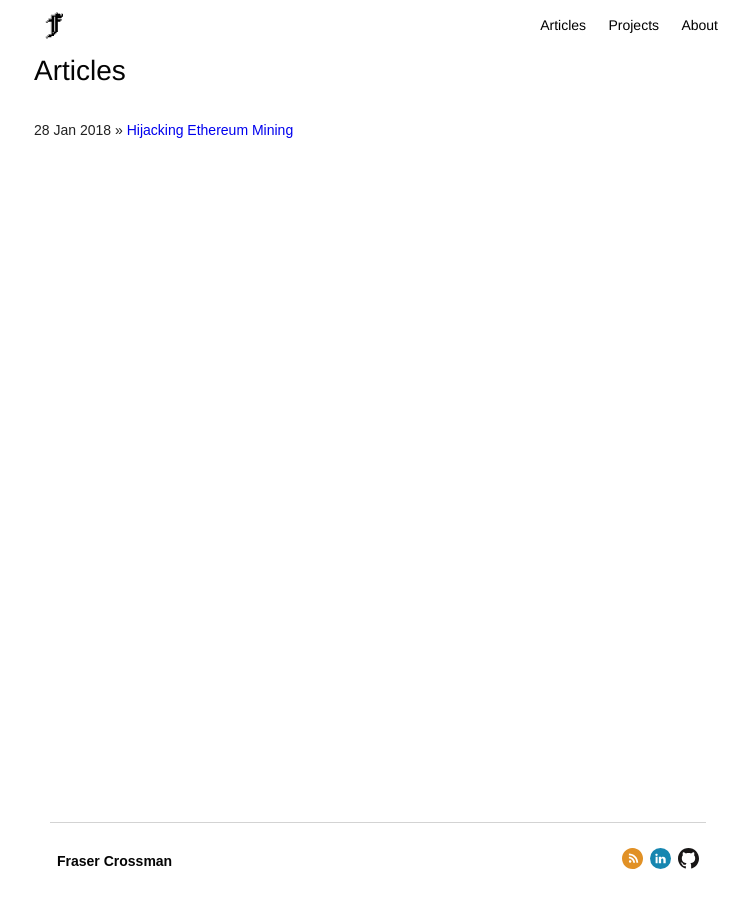
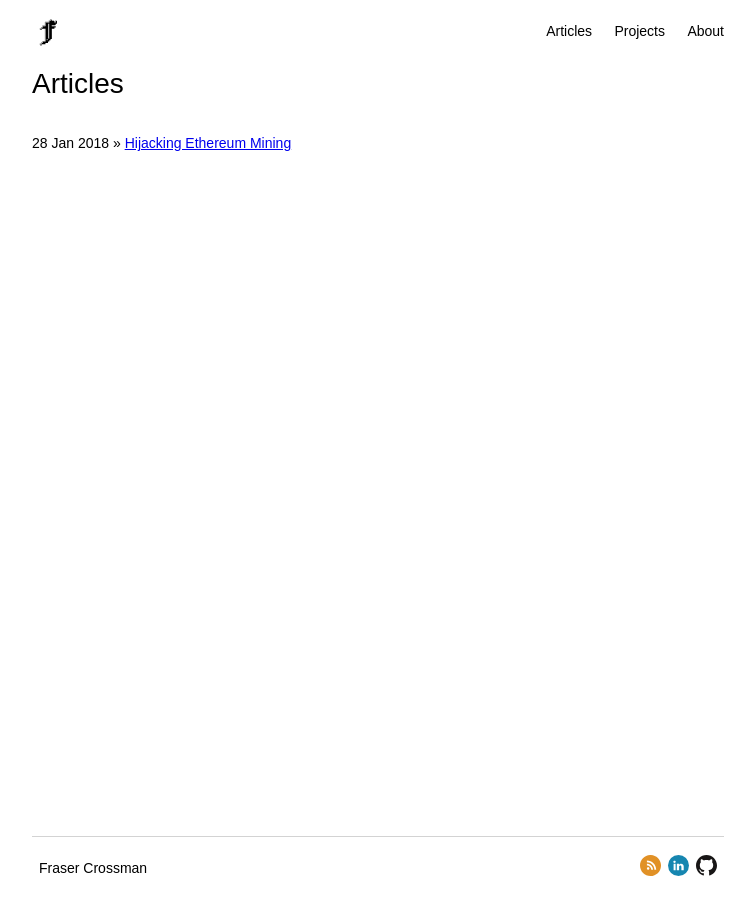
Before and after one commit to frasercrossman/frasercrossman.github.io, a Jekyll site: the page built from index.html, in a window 1280 px wide. Shown: the whole page, without its empty margins (262-1016 px from the left). Built offline with Jekyll 4.4.1, drawn with Linux system fonts in a browser that asks for light colours.

Commit message:
Simplified SCSS by removing unnecessary and pointless styling

```diff
--- a/_sass/content.scss
+++ b/_sass/content.scss
@@ -1,58 +1,54 @@
-/* ------------------------------------------------------------------------------------------- */
-/* main content */
 div.content {
   flex: 1 0 auto; /* expand to fill space */
   box-flex: 1 0 auto;
   -ms-flex: 1 0 auto;
   -webkit-flex: 1 0 auto;
-
-  background: white;
-  margin: 0px 16px;
 }
 
+/* styling for generated article */
 div.content:not(.sub) h1:first-child {
-  margin-top:0;
+  margin-top: 0;
 }
 
 div.content *[align="right"] {
-  margin:0 0 1em 1.5em;
+  margin: 0 0 1em 1.5em;
 }
 
 div.content *[align="left"] {
-  margin:0 1.5em 1em 0;
+  margin: 0 1.5em 1em 0;
 }
 
 div.content li {
   margin-left: 2em;
-  margin-bottom:0.2em;
+  margin-bottom: 0.2em;
 }
 
 div.content ul > li {
-  margin-left:1.4em;
+  margin-left: 1.4em;
 }
 
 div.content ul.minimal {
-  list-style:none;
+  list-style: none;
 }
 
 div.content ul.minimal > li {
-  margin-left:0;
+  margin-left: 0;
 }
 
 div.content blockquote {
-  border-left:4px solid #ddd;
-  padding:0 0 0 20px;
+  border-left: 4px solid #ddd;
+  padding: 0 0 0 20px;
   color: #777;
   text-rendering: optimizelegibility;
 }
 
 div.content div.quotation blockquote {
-  margin-left:-30px;
+  margin-left: -30px;
 }
 
 div.content center {
-  margin:2em 0;
-  user-select:none;
+  margin: 2em 0;
+  user-select: none;
   cursor: default;
   color: #ccc;
 }
@@ -63,20 +59,15 @@
   border-radius: 3px;
 }
 
-div.content pre > code {
-  /*background-color: none;*/
-  border-radius: 0;
-}
-
 div.content pre {
-  line-height:1.25;
+  line-height: 1.25;
   overflow-x: auto;
   color: #333;
-  padding:16px;
+  padding: 16px;
 }
 
 div.content code {
-  padding:3px 0;
+  padding: 3px 0;
 }
 div.content code::before,
 div.content code::after {
@@ -86,9 +77,10 @@
 
 div.content pre > code {
   padding:0;
-  background-color:transparent;
-  /*border-radius: none; */
+  background-color: transparent;
+  border-radius: 0;
 }
+
 div.content pre > code::before,
 div.content pre > code::after {
   letter-spacing: inherit;
--- a/_sass/footer.scss
+++ b/_sass/footer.scss
@@ -1,4 +1,8 @@
 footer {
+  height: 4.5em;
+  margin-top: 1em;
+  border-top: 1px solid lightgrey;
+
   /*display: flex; all-support*/
   display: -webkit-box;
   display: -moz-box;
@@ -19,22 +23,17 @@
   box-flex: 0 0 auto;
   -ms-flex: 0 0 auto;
   -webkit-flex: 0 0 auto;
-
-  height: 5.5em; /* not used but removes border line if omitted */
-
-  border-top: 1px solid lightgrey;
 }
 
 footer > h3 {
+  width: 50%;
   font-size: 1em;
+  margin: auto .5em;
 
   flex: 1 0 auto;
   box-flex: 1 0 auto;
   -ms-flex: 1 0 auto;
   -webkit-flex: 1 0 auto;
-
-  margin: auto .5em;
-  width: 50%;
 
   align-self: flex-start;
   -webkit-align-self: flex-start;
@@ -43,6 +42,9 @@
 }
 
 footer > div {
+  width: 50%;
+  margin: auto .5em;
+
   /*display: flex; all-support*/
   display: -webkit-box;
   display: -moz-box;
@@ -64,9 +66,6 @@
   -ms-flex: 1 0 0;
   -webkit-flex: 1 0 0;
 
-  margin: auto .5em;
-  width: 50%;
-
   align-self: center;
   -webkit-align-self: center;
   justify-content: flex-end;
--- a/_sass/header.scss
+++ b/_sass/header.scss
@@ -1,98 +1,58 @@
-/* header */
 header {
+  height: 4.5em;
+  justify-content: space-between;
+
+  /* display: flex; all-support */
+  display: -webkit-box;
+  display: -moz-box;
+  display: -ms-flexbox;
+  display: -webkit-flex;
+  display: flex;
+
   flex: 0 0 auto; /* expand to fill space */
   box-flex: 0 0 auto;
   -ms-flex: 0 0 auto;
   -webkit-flex: 0 0 auto;
-
-  display: flex;
-
-  justify-content: space-between;
-  height: 50px;
-  margin: 0 20px;
-  cursor: default;
-}
-
-header * {
-  cursor: default;
-  font-size: 14px;
-  font-family: sans-serif;
 }
 
 header h1 {
+  margin: 0;
+  justify-content: center;
+
   flex: 0 0 auto;
-  margin: 0;
   display: flex;
   flex-direction: column;
-  justify-content: center;
-}
-
-header a[href] {
-  color: inherit;
-  background: none;
-  text-shadow: none;
-}
-
-header a[href]:hover {
-  color: black;
-  background: none;
-}
-
-header h1 a[href] {
-  display: block;
-}
-
-header h1 a[href]:hover {
-  cursor:pointer;
 }
 
 header h1 img {
-  cursor:pointer;
   height: 32px;
   width: 32px;
+
   display: block;
+
   border-radius: 50%;
 }
 
 header ul {
-  flex: 0 0 auto;
   margin: 0;
   text-align: left;
+
+  flex: 0 0 auto;
   display: flex;
-  opacity: 1;
-}
-
-header.main ul, header:hover ul {
-  opacity: 1;
 }
 
 header ul li {
+  margin: 0;
+  padding: 0;
   list-style: none;
-  margin:0; padding:0;
+  justify-content: center;
+
   display: flex;
   flex-direction: column;
-  justify-content: center;
 }
 
 header ul li a[href] {
-  cursor: pointer;
-  padding: 0 0.8em;
   color: black;
-  text-decoration: none;
-  text-rendering: optimizeLegibility;
-  text-rendering: geometricPrecision;
-}
-
-header ul li:last-child a[href] {
-  padding-right:0;
-}
-
-header ul li a[href]:hover {
-  color: black;
+  padding-left: 1.6em;
   text-decoration: none;
 }
-
-header ul li a[href].active {
-  color:black;
-  font-weight:bold;
-}
--- a/_sass/post.scss
+++ /dev/null
@@ -1,22 +0,0 @@
-div .post {
-  padding-bottom: 0;
-  page-break-before: always;
-}
-
-div .post.single, div.post:last-child {
-  border-bottom:none;
-}
-
-div .post actions, div.post info {
-  color: #ccc;
-}
-
-div .post actions {
-  background: blue;
-  display:inline-block;
-  float:right;
-}
-
-div .post info {
-  display:block;
-}
--- a/css/main.scss
+++ b/css/main.scss
@@ -20,38 +20,40 @@
 }
 
 body {
-  background: #fff;
-  color: #222;
-  line-height:1.5;
+  background: white;
+  color: black;
+  line-height: 1.5;
 
   width: 100%;
-  max-width:720px;
+  max-width: 720px;
 
   min-height: 100vh;
   height: 100%; /* browser support */
 
   margin: 0 auto;
+
+  /* text legability; all-support */
   -webkit-text-size-adjust: 100%;
   -ms-text-size-adjust: 100%;
-  font-smoothing: subpixel-antialiased; -webkit-font-smoothing: subpixel-antialiased;
-  -webkit-overflow-scrolling: touch;
-  scroll-behavior: smooth;
-
+  font-smoothing: subpixel-antialiased;
+  -webkit-font-smoothing: subpixel-antialiased;
   text-rendering: optimizeLegibility;
   -moz-font-feature-settings:"kern" 1, "liga" 1;
   -ms-font-feature-settings:"kern" 1, "liga" 1;
   -o-font-feature-settings:"kern" 1, "liga" 1;
   -webkit-font-feature-settings:"kern" 1, "liga" 1;
   font-feature-settings:"kern" 1, "liga" 1;
+  -webkit-overflow-scrolling: touch;
+  scroll-behavior: smooth;
 
-  /*display: flex; all-support*/
+  /* display: flex; all-support */
   display: -webkit-box;
   display: -moz-box;
   display: -ms-flexbox;
   display: -webkit-flex;
   display: flex;
 
-  /*flex-direction: column; all-support*/
+  /* flex-direction: column; all-support */
   -webkit-box-orient: vertical;
   -moz-box-orient: vertical;
   -webkit-box-direction: normal;
@@ -66,59 +68,32 @@
   -webkit-flex: 1 0 auto;
 }
 
+/* whole page side margin */
+header, div.content, footer {
+  margin: 0 1em;
+}
+
+/* headings */
+h1, h2, h3, h4, h5, h6 {
+  font-weight: 400;
+  color: black;
+  margin: 1em 0 1em 0;
+}
+h1 { font-size: 28px; }
+h2 { font-size: 24px; }
+h3 { font-size: 18px; }
+h4, h5, h6 { font-size: 16px; }
+
+/* text body elements*/
 p, ul, ol, pre, blockquote, hr, object {
   margin: 1em 0;
 }
 
-/* headings */
-h1,h2,h3,h4,h5,h6 {
-  font-family: helvetica, sans-serif;
-  font-weight:400;
-  color: #040404;
-  margin: 1em 0 1em 0;
-}
-h1 { font-size: 28px; }
-h2 { font-size: 24px; }
-h3, h4, h5, h6 { font-family:inherit; font-weight:700; }
-h3 { font-size: 18px; }
-h4, h5, h6 { font-size: 16px; margin:1em 0 -0.2em 0; }
-
 /* anchors */
-a[href] {
-  /* color: inherit; */
-
-  text-decoration: none;
-  padding-bottom:0.025em;
-}
-a[href^="#"] {
-  background: inherit;
-  text-shadow: none;
-  border-bottom: 1px dotted rgba(0,0,0,0.1);
-}
 a[href]:hover {
   color: #000;
 }
-a[href^="#"]:hover {
-  background: inherit;
-  border-color: black;
-}
-
-/* anchors: headings */
-h1 > a, h2 > a, h3 > a, h4 > a, h5 > a, h6 > a, h1 > a:hover,
-    h2 > a:hover, h3 > a:hover, h4 > a:hover, h5 > a:hover, h6 > a:hover {
-  color:inherit !important;
-  background-color:transparent !important;
-}
-
-/* whole page side margin */
-header, div.content, footer {
-  margin:0 32px;
-}
 
 @import "../_sass/header";
-
 @import "../_sass/content";
-
-@import "../_sass/post";
-
 @import "../_sass/footer";
```
